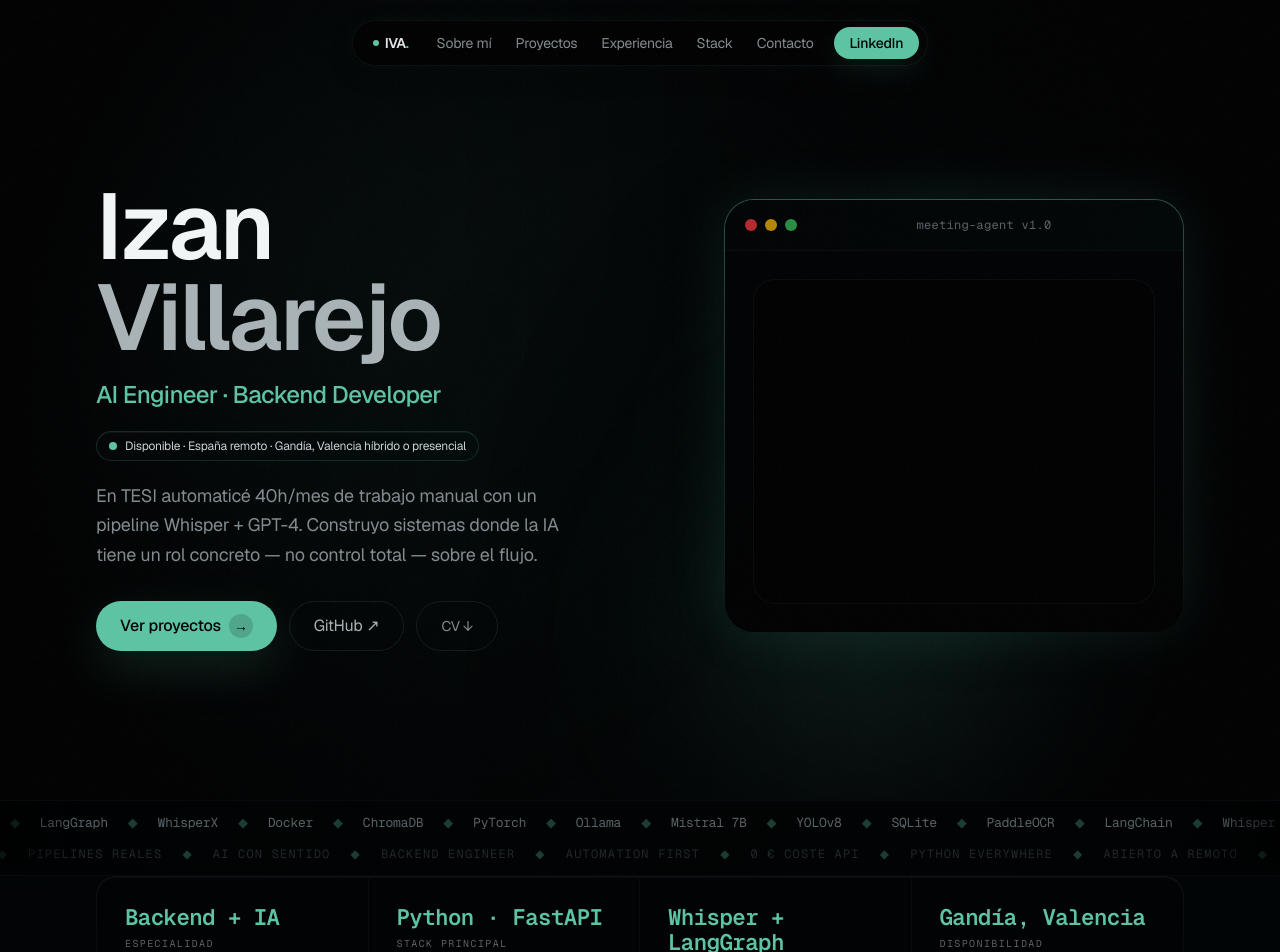
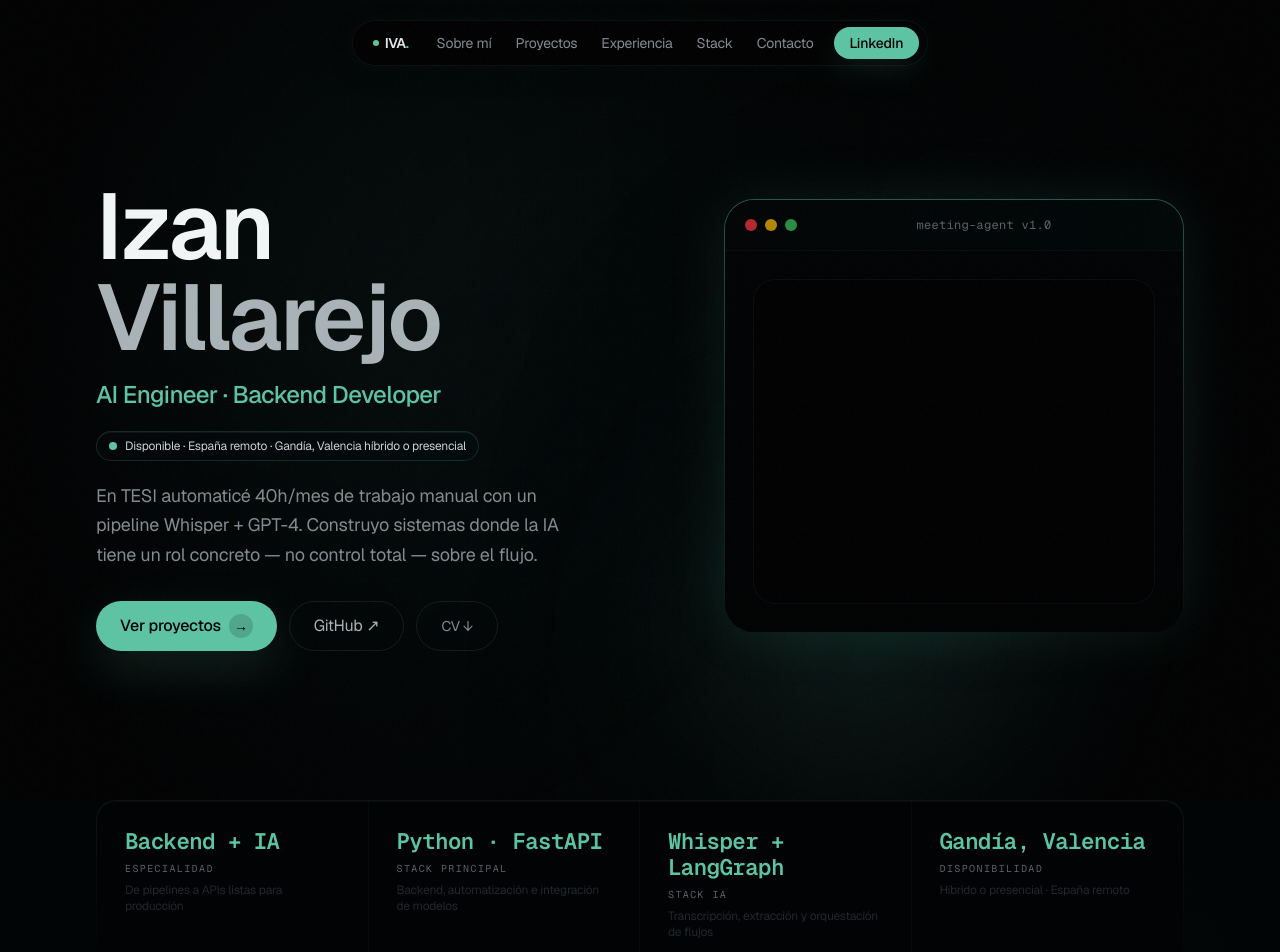
Before and after one commit to Izanvz/portfolio, a Next.js app: page / in a window 1280 px wide. Shown: the top 952 px of the page. Built offline with nearby package versions, Linux system fonts and the light colour scheme.

Commit message:
revert: remove marquee ticker

```diff
--- a/app/globals.css
+++ b/app/globals.css
@@ -109,23 +109,6 @@ body {
     0 0 70px 28px oklch(75% 0.108 170 / 0.10);
 }
 
-@keyframes marquee-left {
-  from { transform: translateX(0); }
-  to   { transform: translateX(-50%); }
-}
-
-@keyframes marquee-right {
-  from { transform: translateX(-50%); }
-  to   { transform: translateX(0); }
-}
-
-.marquee-left  { animation: marquee-left  28s linear infinite; }
-.marquee-right { animation: marquee-right 34s linear infinite; }
-
-@media (prefers-reduced-motion: reduce) {
-  .marquee-left, .marquee-right { animation: none; }
-}
-
 @keyframes pipelineFade {
   from { opacity: 0; transform: translateY(5px); }
   to   { opacity: 1; transform: translateY(0); }
--- a/app/page.tsx
+++ b/app/page.tsx
@@ -1,6 +1,5 @@
 import Navbar from "@/components/Navbar";
 import Hero from "@/components/Hero";
-import MarqueeTicker from "@/components/MarqueeTicker";
 import ImpactMetrics from "@/components/ImpactMetrics";
 import About from "@/components/About";
 import Experience from "@/components/Experience";
@@ -13,7 +12,6 @@ export default function Home() {
     <main>
       <Navbar />
       <Hero />
-      <MarqueeTicker />
       <ImpactMetrics />
       <Projects />
       <Experience />
```
